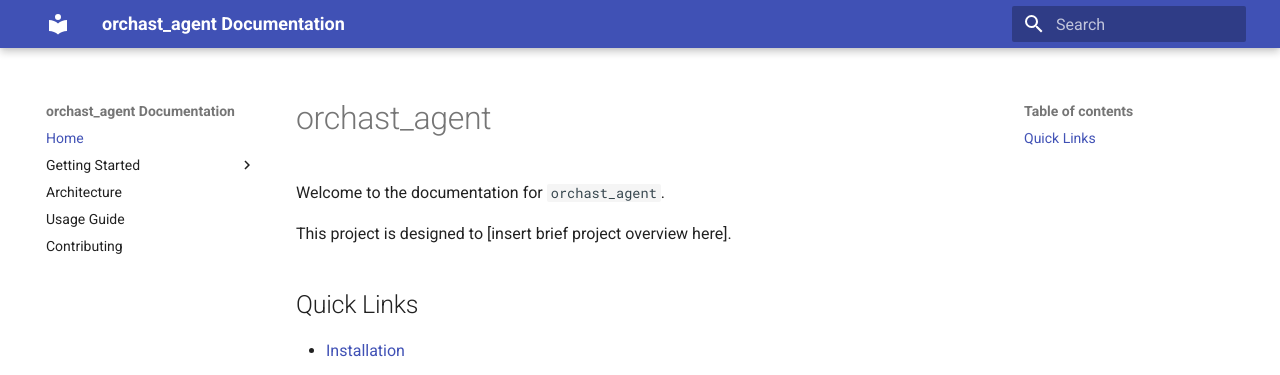
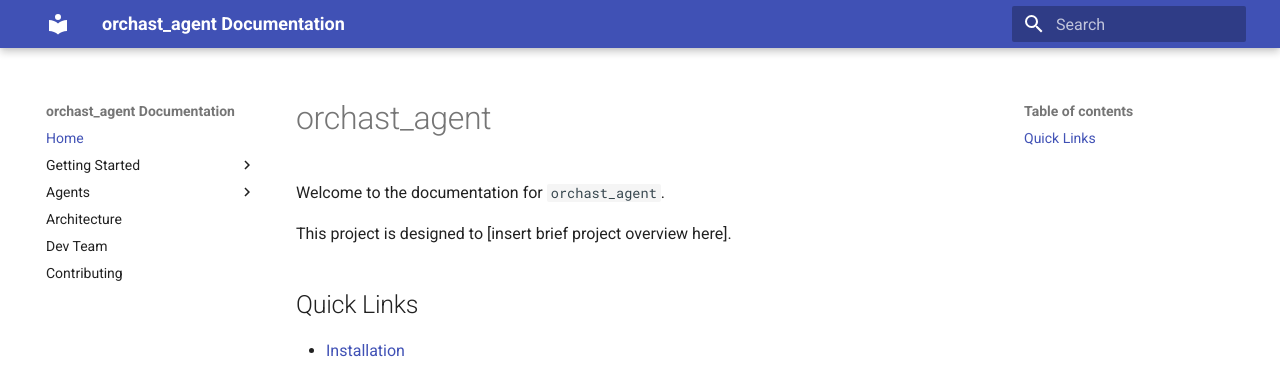
Before and after one commit to prof-lijar/orchast_agent, an MkDocs documentation site: the page built from docs_site/index.md, in a window 1280 px wide. Shown: the top 375 px of the page. Built offline with MkDocs 1.6.1 and Material for MkDocs 9.7.7, drawn with Linux system fonts in a browser that asks for light colours; some of the changed lines change nothing that is shown.

Commit message:
[PM] Update mkdocs.yml with complete navigation structure for all agents and guides

```diff
--- a/mkdocs.yml
+++ b/mkdocs.yml
@@ -16,6 +16,16 @@
   - Getting Started:
       - Installation: setup.md
       - Configuration: config.md
+  - Agents:
+      - Overview: agents/index.md
+      - Self-Evolving Agent: agents/self-evolving.md
+      - Book Writer: agents/book-writer.md
+      - Course Generator: agents/course-generator.md
+      - Caveman Compressor: agents/caveman.md
+      - Tutorial Debug Agent: agents/tutorial-debug.md
+      - Tiny Jarvis: agents/tiny-jarvis.md
+      - Sci Paper Writer: agents/scie-paper.md
+      - Tiny Company: agents/tiny-company.md
   - Architecture: architecture.md
-  - Usage Guide: usage.md
+  - Dev Team: dev-team.md
   - Contributing: contributing.md
```
